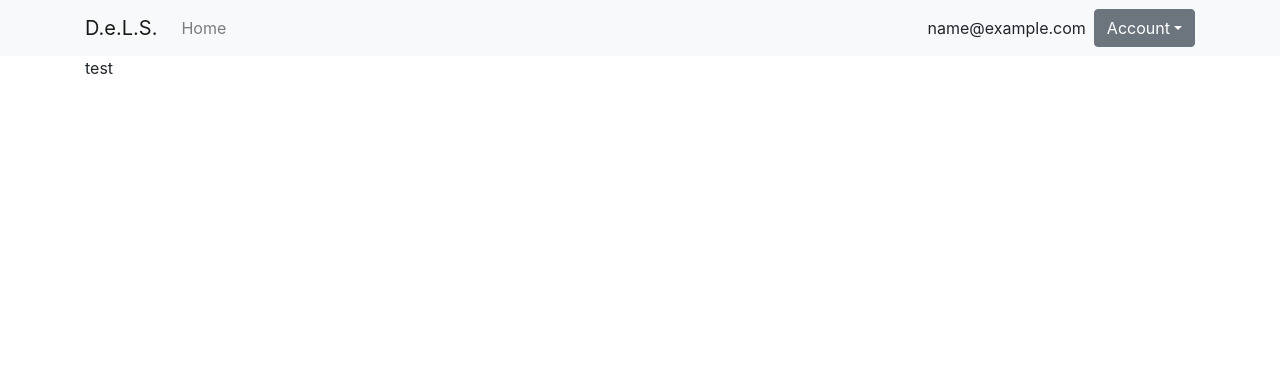
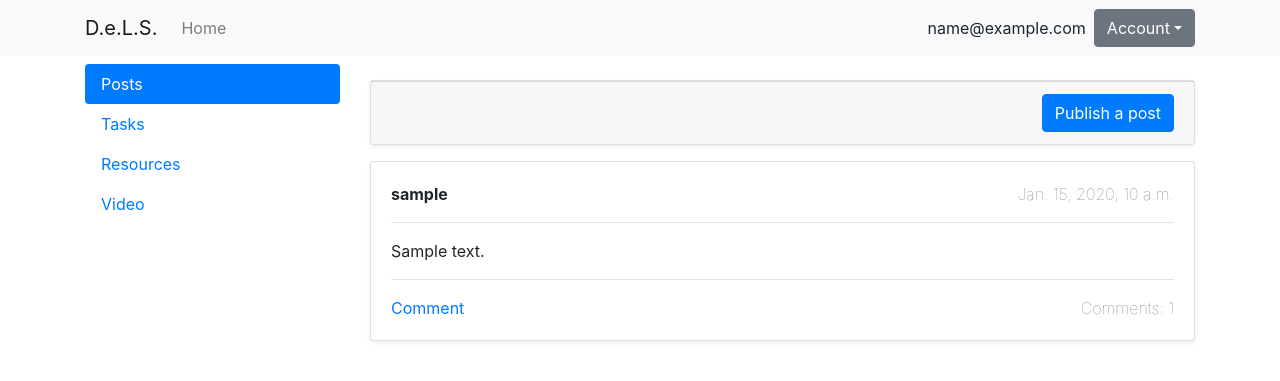
Before and after one commit to Industrylaud/dels, a Django app: page /subjects/1/teacher in a window 1280 px wide. Shown: the top 381 px of the page. Run offline with Django 3.2, Linux system fonts and the light colour scheme; a user stored in the database is signed in; tables that the repository leaves empty hold one stand-in row (values such as "Sample post").

Commit message:
add post list and post adding

```diff
--- a/subjects/models.py
+++ b/subjects/models.py
@@ -1,5 +1,6 @@
 from django.contrib.auth import get_user_model
 from django.db import models
+from django.urls import reverse
 from django.utils.translation import gettext_lazy as _
 
 
@@ -39,6 +40,9 @@ class PostInSubject(models.Model):
 
     def __str__(self):
         return self.body
+
+    def get_absolute_url(self):
+        return reverse('teacher_subject', args=[str(self.subject_id)])
 
 
 class CommentInSubject(models.Model):
--- a/subjects/urls.py
+++ b/subjects/urls.py
@@ -1,7 +1,8 @@
 from django.urls import path
 
-from subjects.views import TeacherSubjectView
+from subjects.views import TeacherSubjectView, TeacherPostCreationView
 
 urlpatterns = [
     path('<int:pk>/teacher', TeacherSubjectView.as_view(), name='teacher_subject'),
+    path('<int:pk>/teacher/post_create', TeacherPostCreationView.as_view(), name='post_create_teacher'),
 ]
--- a/subjects/views.py
+++ b/subjects/views.py
@@ -1,23 +1,36 @@
 from django.contrib.auth.mixins import LoginRequiredMixin
-from django.http import HttpResponseForbidden
 from django.shortcuts import get_object_or_404
-from django.views.generic import ListView
+from django.views.generic import ListView, CreateView
 
 from .models import PostInSubject, Task, Resource, Subject
 
 
 class TeacherSubjectView(LoginRequiredMixin, ListView):
     template_name = 'subjects/teacher_subject.html'
+    context_object_name = 'posts'
 
     def get_context_data(self, **kwargs):
         subject = get_object_or_404(Subject, pk=int(self.kwargs['pk']))
-        if subject.teachers.get(teacher=self.request.user):
-            context = super().get_context_data(**kwargs)
+        context = super().get_context_data(**kwargs)
+        if get_object_or_404(subject.teachers, teacher=self.request.user):
             context['tasks'] = Task.objects.filter(subject_id=int(self.kwargs['pk'])).order_by('-pub_date')
             context['resources'] = Resource.objects.filter(subject_id=int(self.kwargs['pk'])).order_by('-pub_date')
             context['subject'] = subject
             return context
-        return HttpResponseForbidden()
+        return context
 
     def get_queryset(self):
         return PostInSubject.objects.filter(subject_id=int(self.kwargs['pk'])).order_by('-pub_date')
+
+
+class TeacherPostCreationView(LoginRequiredMixin, CreateView):
+    model = PostInSubject
+    template_name = 'subjects/teacher_posts_creation.html'
+    fields = [
+        'body',
+    ]
+
+    def form_valid(self, form):
+        form.instance.author = self.request.user
+        form.instance.subject = Subject.objects.get(id=int(self.kwargs['pk']))
+        return super().form_valid(form)
--- /dev/null
+++ b/templates/subjects/teacher_posts.html
@@ -0,0 +1,30 @@
+<div class="tab-pane fade show active" id="v-pills-posts" role="tabpanel" aria-labelledby="v-pills-posts-tab">
+
+    <div class="card mt-3 mx-auto shadow-sm">
+        <div class="card-footer">
+            <a class="btn btn-primary float-right" type="button"
+               href="{% url 'post_create_teacher' subject.pk %}">Publish a post</a>
+        </div>
+    </div>
+
+    {% for post in posts %}
+        <div class="card mt-3 mx-auto shadow-sm">
+                <div class="card-body pb-1">
+                    <p>
+                        <span class="card-title font-weight-bold">{{ post.author }}</span>
+                        <a href="{% url 'post_detail' post.pk %}"
+                           class="text-decoration-none font-weight-lighter text-muted float-right">
+                            {{ post.pub_date }}</a>
+                    </p>
+                    <hr>
+                    <p>{{ post.body }}</p>
+                    <hr>
+                    <p>
+                        <span><a href="{% url 'post_detail' post.pk %}" class="text-decoration-none">Comment</a></span>
+                        <span class="float-right font-weight-lighter text-muted">
+                            Comments: {{ post.comments.all.count }}</span>
+                    </p>
+                </div>
+            </div>
+    {% endfor %}
+</div>
--- a/templates/subjects/teacher_subject.html
+++ b/templates/subjects/teacher_subject.html
@@ -3,5 +3,30 @@
 {% block title %}{{ subject.name }}{% endblock %}
 
 {% block content %}
-    test
+    <div class="row mt-2">
+        <div class="col-3">
+            <div class="nav flex-column nav-pills" id="v-pills-tab" role="tablist" aria-orientation="vertical">
+                <a class="nav-link active" id="v-pills-posts-tab" data-toggle="pill" href="#v-pills-posts"
+                   role="tab" aria-controls="v-pills-posts" aria-selected="true">Posts</a>
+                <a class="nav-link" id="v-pills-tasks-tab" data-toggle="pill" href="#v-pills-tasks" role="tab"
+                   aria-controls="v-pills-tasks" aria-selected="false">Tasks</a>
+                <a class="nav-link" id="v-pills-resources-tab" data-toggle="pill" href="#v-pills-resources" role="tab"
+                   aria-controls="v-pills-resources" aria-selected="false">Resources</a>
+                <a class="nav-link" id="v-pills-video-tab" data-toggle="pill" href="#v-pills-video" role="tab"
+                   aria-controls="v-pills-video" aria-selected="false">Video</a>
+            </div>
+        </div>
+
+        <div class="col-9">
+            <div class="tab-content" id="v-pills-tabContent">
+                {% include 'subjects/teacher_posts.html' %}
+                {% comment %}
+                    {% include teacher_tasks.html %}
+                    {% include teacher_resources.html %}
+                    {% include teacher_video.html %}
+                {% endcomment %}
+            </div>
+        </div>
+
+    </div>
 {% endblock %}
```
Also changed, not shown: templates/subjects/teacher_posts_creation.html (added, +12 -0 lines).
